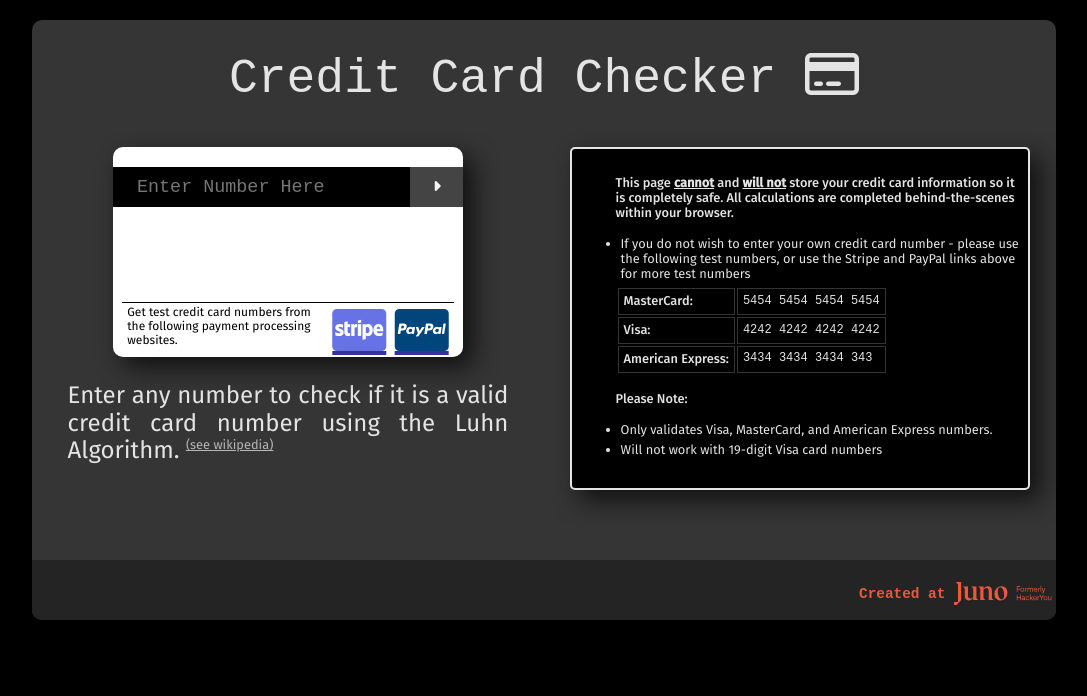
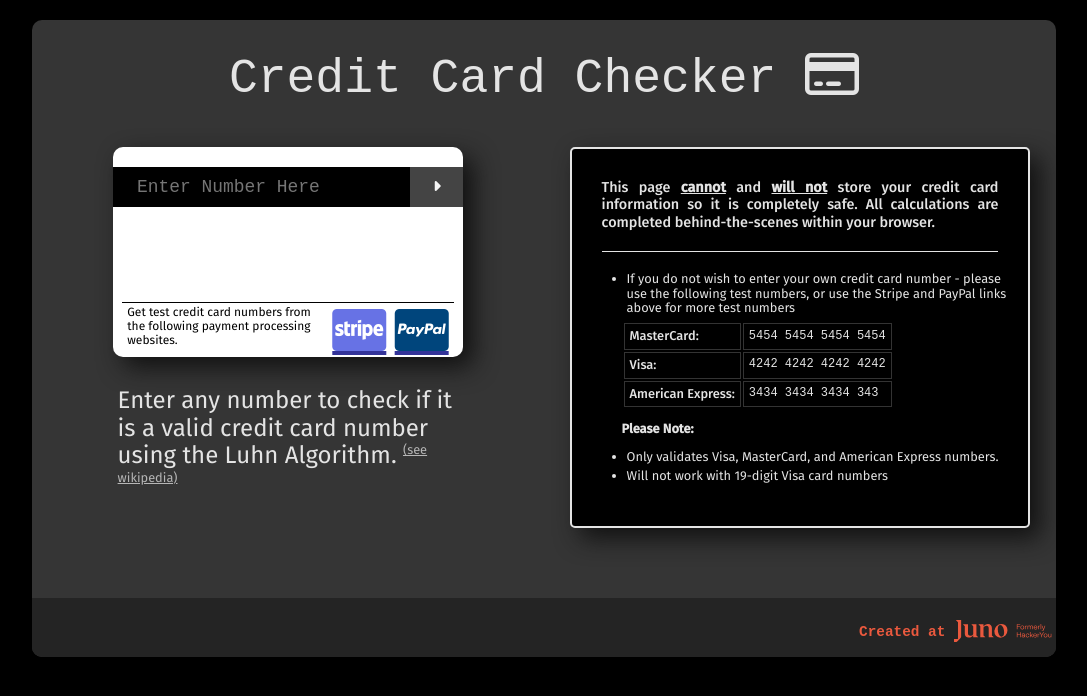
Before and after one commit to nihalanand24/credit-card-checker, a plain HTML site: page index.html in a window 1280 px wide. Shown: the whole page, without its empty margins (96-1183 px from the left). Drawn offline with nearby package versions, Linux system fonts and the light colour scheme; a web font is replaced by a local one.

Commit message:
edited css

```diff
--- a/index.html
+++ b/index.html
@@ -71,10 +71,10 @@
 
             <div class="instructions">
 
+                <h4>This page <strong>cannot</strong> and <strong>will not</strong> store your credit card
+                    information so it is completely safe. All
+                    calculations are completed behind-the-scenes within your browser.</h4>
                 <ul class="notes">
-                    <h4>This page <strong>cannot</strong> and <strong>will not</strong> store your credit card
-                        information so it is completely safe. All
-                        calculations are completed behind-the-scenes within your browser.</h4>
                     <li>
                         If you do not wish to enter your own credit card number - please use the following
                         test numbers, or use the Stripe and PayPal links above for more test numbers
@@ -97,9 +97,9 @@
                 </ul>
 
                 <ul class="notes">
-                    <h4>
+                    <p>
                         Please Note:
-                    </h4>
+                    </p>
                     <li>
                         Only validates Visa, MasterCard, and American Express numbers.
                     </li>
--- a/styles.css
+++ b/styles.css
@@ -16,7 +16,7 @@ body {
 .page-container {
   width: 80%;
   max-width: 1280px;
-  margin: 20px auto;
+  margin: 0px auto;
   border-radius: 10px;
   background-color: rgb(53, 53, 53);
 }
@@ -27,7 +27,8 @@ body {
   text-align: center;
   display: flex;
   flex-wrap: wrap;
-  justify-content: space-around;
+  justify-content: space-between;
+  /* align-items: center; */
 }
 
 header {
@@ -55,7 +56,8 @@ h1 {
 
 main {
   width: 45%;
-  margin: 20px;
+  margin: 20px auto;
+  text-align: center;
 }
 
 header, h2 {
@@ -63,11 +65,12 @@ header, h2 {
 }
 
 h2 {
-  display: inline-block;
-  margin: 25px auto;
-  text-align: justify;
-  padding: 0 10px;
+  /* display: inline-block; */
+  margin: 30px auto;
+  text-align: left;
+  padding: 0 60px;
   font-weight: 400;
+  min-width: 300px;
 }
 
 h2 a {
@@ -84,7 +87,7 @@ h2 a {
   box-shadow: 10px 10px 24px 0 #111;
   display: flex;
   flex-direction: column;
-  position: relative;
+  /* position: relative; */
   font-family: 'Fira Sans', sans;
 }
 
@@ -159,7 +162,7 @@ input[type="text"] {
   font-family: ocr-a-std,monospace;
   font-weight: 400;
   font-style: normal;
-  font-size: 1.15rem;
+  font-size: 1.12rem;
 }
 
 button {
@@ -204,8 +207,8 @@ button {
   color: rgb(228, 228, 228);
   border: 2px solid rgb(228, 228, 228);
   border-radius: 5px;
-  padding: 10px 4px;
-  margin: 20px;
+  padding: 20px 10px;
+  margin: 20px auto;
   font-size: 0.8rem;
   text-align: left;
   font-weight: 400;
@@ -216,6 +219,12 @@ button {
 
 h4 {
   font-weight: 500;
+  font-size: 0.9rem;
+  line-height: 1.2;
+  text-align: justify;
+  margin: 10px 20px 20px;
+  padding-bottom: 20px;
+  border-bottom: 1px solid rgb(228, 228, 228);
 }
 
 strong {
@@ -225,6 +234,10 @@ strong {
 .notes {
   text-align: left;
   margin: 10px auto;
+}
+
+.notes p {
+  font-weight: 700;
 }
 
 .notes li {
```
